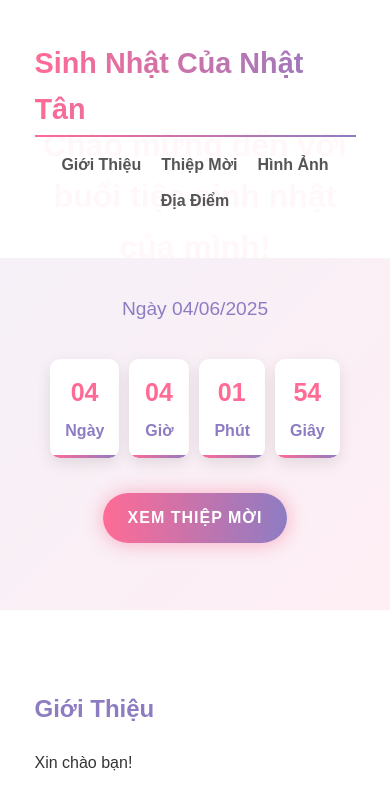
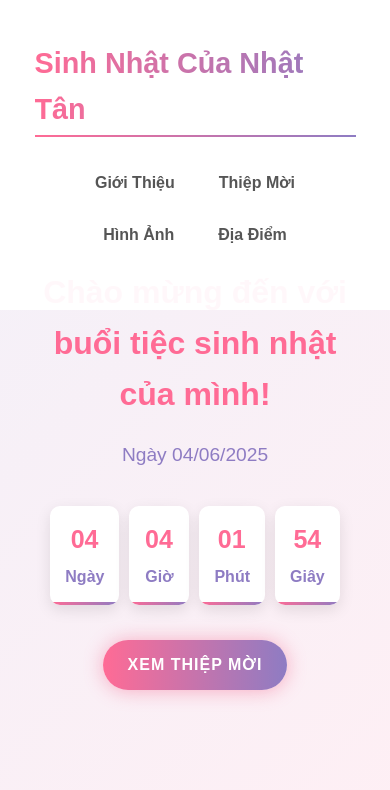
Before and after one commit to lenhattan0106/nhattan-birthday, a plain HTML site: page index.html in a window 390 px wide. Shown: the top 790 px of the page. Drawn offline with Linux system fonts and the light colour scheme.

Commit message:
Fix mobile responsive issues

```diff
--- a/index.html
+++ b/index.html
@@ -2,17 +2,32 @@
 <html lang="vi">
 <head>
     <meta charset="UTF-8">
-    <meta name="viewport" content="width=device-width, initial-scale=1.0">
+    <meta name="viewport" content="width=device-width, initial-scale=1.0, maximum-scale=1.0, user-scalable=no">
     <title>Sinh Nhật Của Tôi</title>
     <link rel="stylesheet" href="styles.css">
     <link rel="stylesheet" href="https://cdnjs.cloudflare.com/ajax/libs/font-awesome/6.0.0/css/all.min.css">
+    <style>
+        /* Mobile fixes */
+        @media (max-width: 768px) {
+            .mobile-nav {
+                display: flex;
+                justify-content: center;
+                flex-wrap: wrap;
+                padding: 10px 0;
+            }
+
+            .hero-content {
+                padding-top: 20px;
+            }
+        }
+    </style>
 </head>
 <body>
     <header>
         <div class="container">
             <h1>Sinh Nhật Của Nhật Tân</h1>
             <nav>
-                <ul>
+                <ul class="mobile-nav">
                     <li><a href="#about">Giới Thiệu</a></li>
                     <li><a href="#invitation">Thiệp Mời</a></li>
                     <li><a href="#gallery">Hình Ảnh</a></li>
--- a/styles.css
+++ b/styles.css
@@ -620,6 +620,33 @@ footer .container {
     .date {
         font-size: 1.2rem;
     }
+
+    /* Fix for mobile */
+    .hero {
+        padding-top: 120px; /* Tăng padding-top để nội dung không bị che khuất */
+        height: auto;
+        min-height: 100vh;
+    }
+
+    section {
+        padding-top: 100px; /* Tăng padding-top cho tất cả các section */
+        padding-bottom: 60px;
+    }
+
+    /* Cải thiện navbar trên mobile */
+    header {
+        padding: 10px 0;
+    }
+
+    nav ul {
+        display: flex;
+        justify-content: center;
+        flex-wrap: wrap;
+    }
+
+    nav ul li {
+        margin: 5px 10px;
+    }
 }
 
 @media (max-width: 480px) {
@@ -642,6 +669,17 @@ footer .container {
 
     .hero {
         height: auto;
-        padding: 120px 0 60px;
+        padding: 130px 0 60px; /* Tăng padding-top thêm nữa cho điện thoại nhỏ */
+    }
+
+    /* Thêm khoảng cách cho nội dung chính */
+    .hero-content {
+        margin-top: 30px;
+    }
+
+    /* Làm cho menu dễ nhấn hơn trên mobile */
+    nav ul li a {
+        padding: 8px 12px;
+        display: inline-block;
     }
 }
```
Also changed, not shown: invitation.html (+1 -1 lines).
